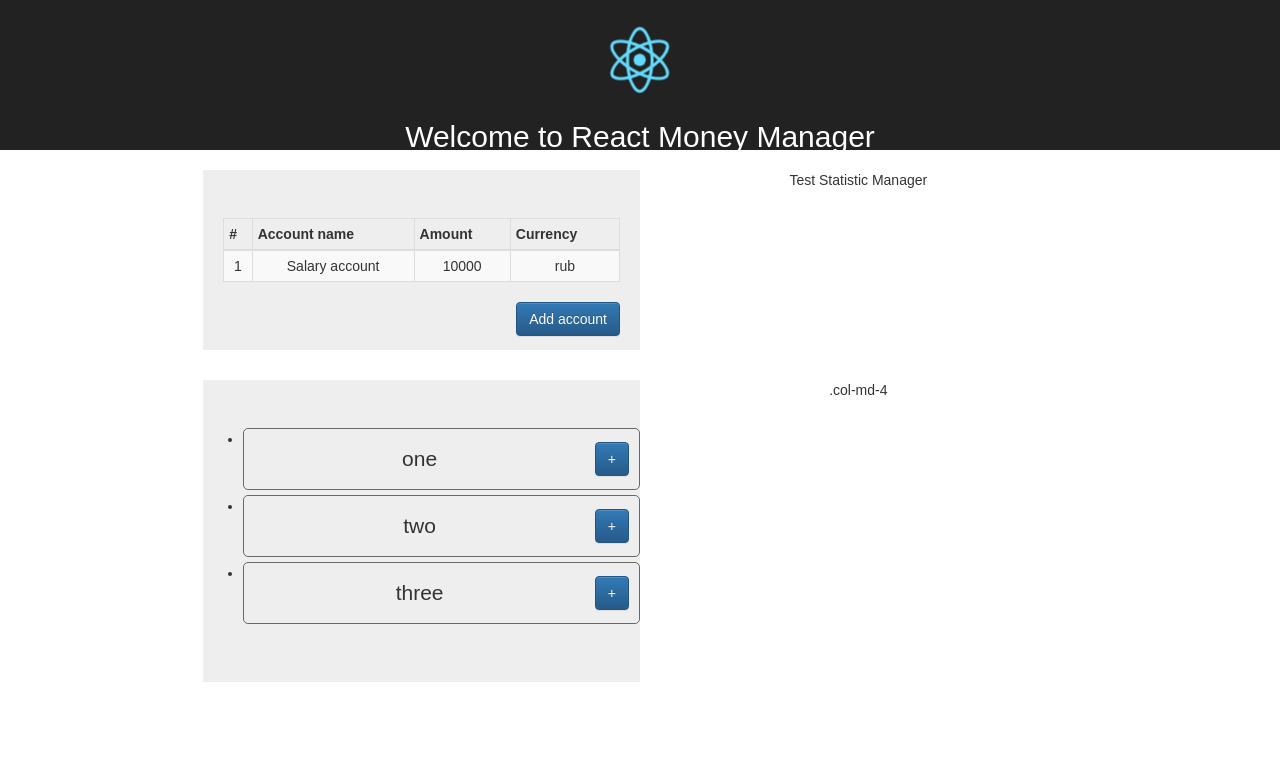
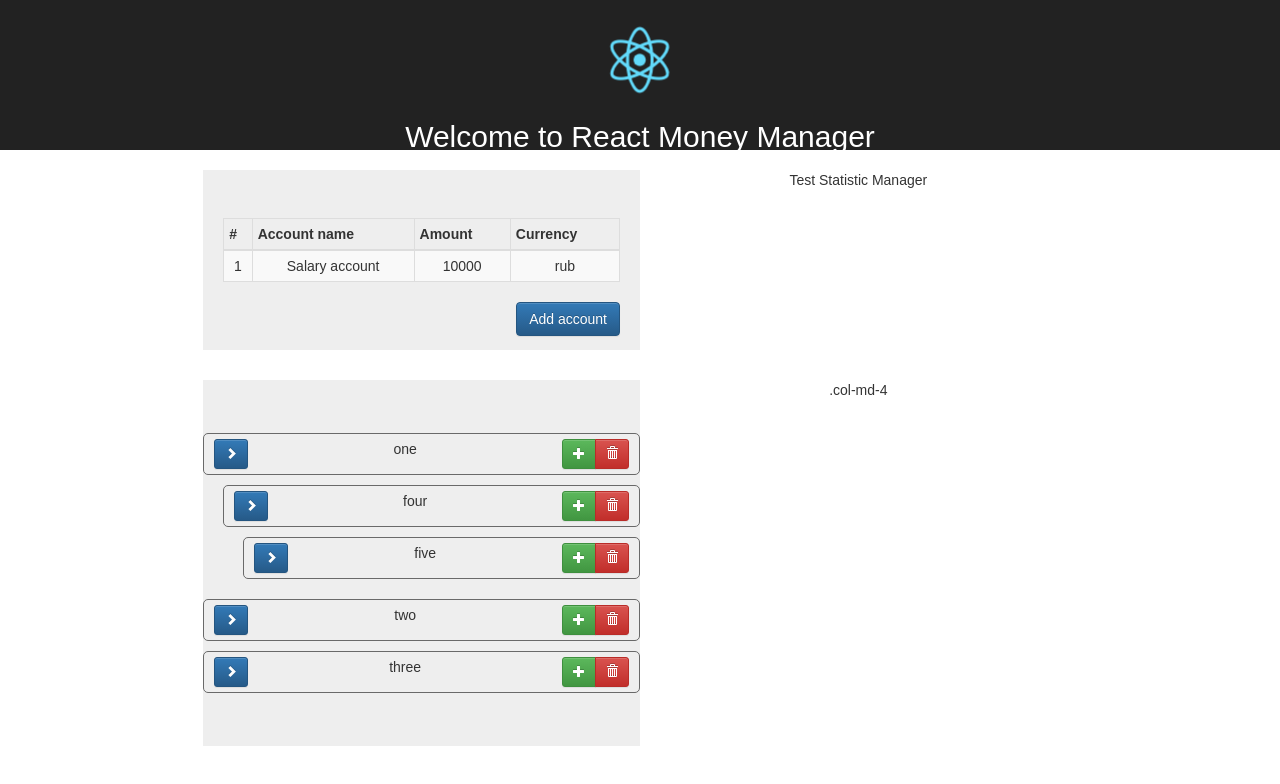
Before and after one commit to madmurdok/moneycount, a React (Create React App) app: page / in a window 1280 px wide. Shown: the top 784 px of the page. Built offline with nearby package versions, Linux system fonts and the light colour scheme.

Commit message:
add simple tree

```diff
--- a/src/components/categories/categories.css
+++ b/src/components/categories/categories.css
@@ -2,16 +2,30 @@
     margin-bottom: 0;
 }
 
-ul > li {
+/*.jumbotron .category {*/
+    /*border: 1px solid dimgrey;*/
+    /*border-radius: 5px;*/
+    /*margin-bottom: 5px;*/
+/*}*/
+
+.jumbotron div.wrapper {
+    padding-right: 10px;
+    margin-top:5px;
+    margin-bottom: 5px;
     border: 1px solid dimgrey;
     border-radius: 5px;
+    padding-top:5px;
+    padding-bottom: 5px;
+    /*margin-bottom: 5px;*/
+}
+
+.jumbotron div.sub-wrapper {
+    margin-left:20px;
+    /*padding-right: 10px;*/
+    margin-top:5px;
     margin-bottom: 5px;
 }
 
-.jumbotron p {
-    padding-right: 10px;
+.m-left-10 {
+    margin-left: 10px;
 }
-
-.jumbotron .btn-group {
-    top:-2px;
-}
--- a/src/components/categories/categories.js
+++ b/src/components/categories/categories.js
@@ -4,19 +4,27 @@ import Category from './category';
 import './categories.css';
 
 class CategoriesManager extends Component {
-    constructor(){
+    constructor() {
         super();
-        this.state = {list:['one','two','three']};
+        this.state = {
+            list: [
+                {data: 'one', children: [
+                    {data: 'four', children: [
+                        {data:'five', children: []}
+                    ]}
+                ]},
+                {data: 'two', children: []},
+                {data: 'three', children: []}]
+        };
     }
+
     render() {
         return (
             <div className="row">
                 <Jumbotron className="m-bottom-0">
-                    <ul>
-                        {this.state.list.map(function(listValue,i){
-                            return <Category key={i} value={listValue}/>;
-                        })}
-                    </ul>
+                    {this.state.list.map(function (listValue, i) {
+                        return <Category key={i} value={listValue}/>;
+                    })}
                 </Jumbotron>
             </div>
         )
--- a/src/components/categories/category.js
+++ b/src/components/categories/category.js
@@ -3,14 +3,31 @@ import {Button, ButtonGroup} from 'react-bootstrap';
 
 class Category extends Component {
     render() {
+        let sub;
+        if (this.props.value.children.length > 0) {
+            sub = this.props.value.children.map(function (listValue, i) {
+                return <Category key={i} value={listValue}/>;
+            });
+        }
         return (
-            <li className="clearfix">
-                <p>{this.props.value}
+            <div className="category clearfix">
+                <div className="wrapper clearfix">
+                {this.props.value.data}
                     <ButtonGroup className="pull-right">
-                        <Button bsStyle="primary">+</Button>
+                        <Button bsStyle="success" bsSize="small">
+                            <span className="glyphicon glyphicon-plus"></span></Button>
+                        <Button bsStyle="danger" bsSize="small">
+                            <span className="glyphicon glyphicon-trash"></span></Button>
                     </ButtonGroup>
-                </p>
-            </li>
+                    <ButtonGroup className="pull-left m-left-10">
+                        <Button bsStyle="primary" bsSize="small">
+                            <span className="glyphicon glyphicon-chevron-right"></span></Button>
+                    </ButtonGroup>
+                </div>
+                <div className="sub-wrapper">
+                {sub}
+                </div>
+            </div>
         )
     }
 }
```
